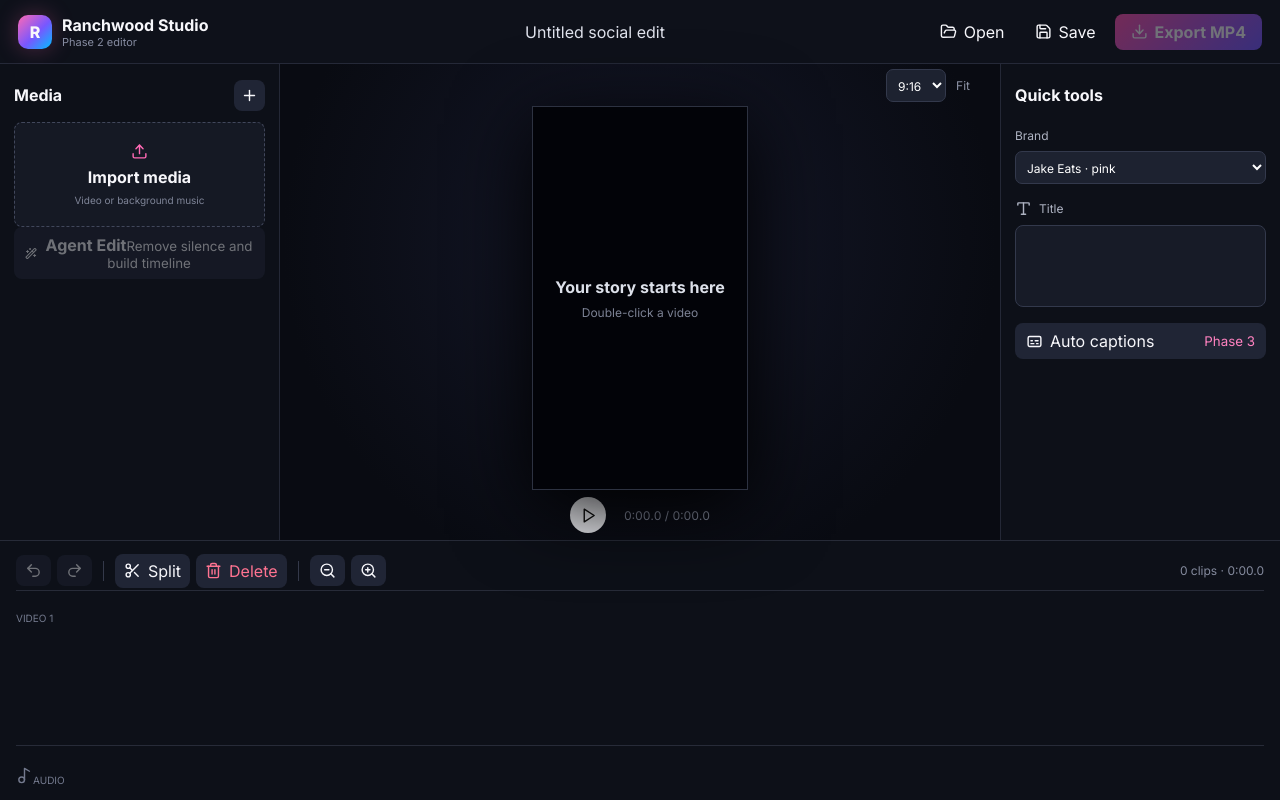
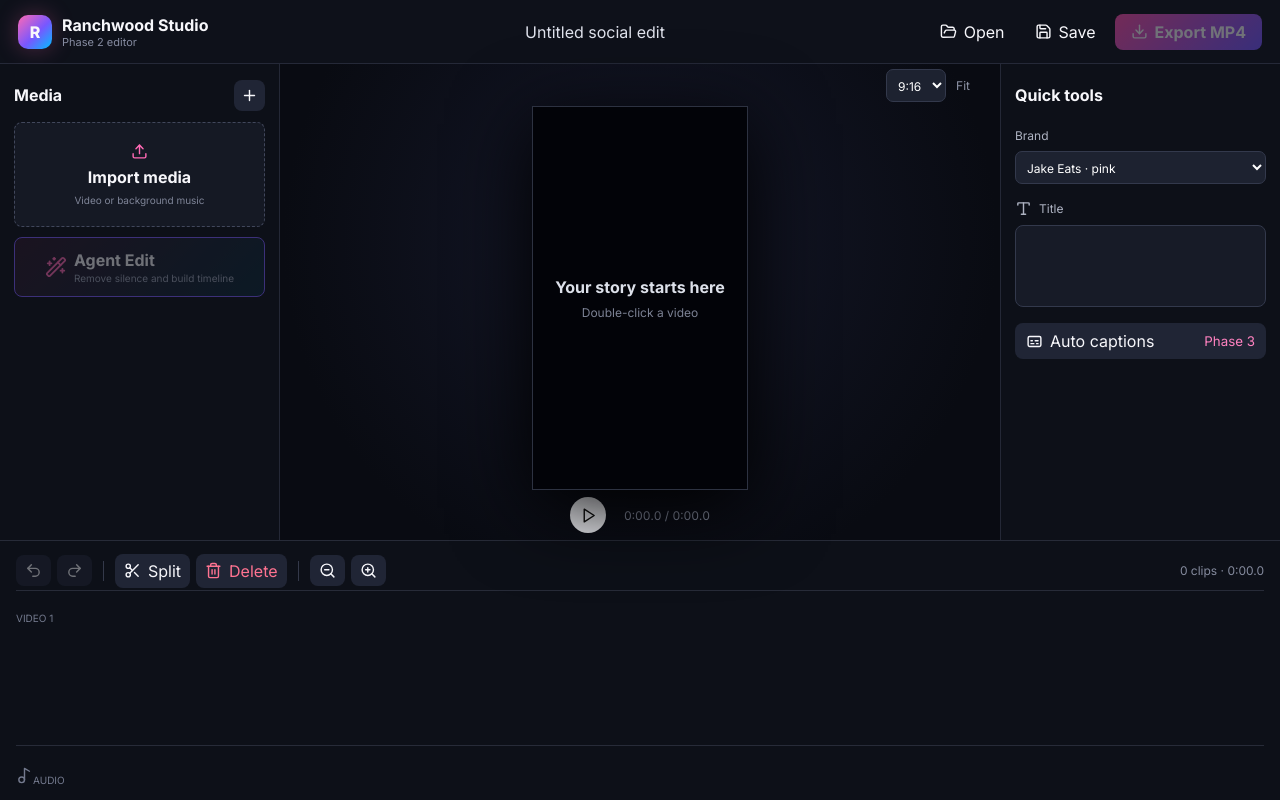
Before and after one commit to ontiverosj/ranchwood-studio, a React (Vite) app: page / in a window 1280 px wide. Built offline with nearby package versions, Linux system fonts and the light colour scheme.

Commit message:
Add Agent Edit support to src/phase2-fix.css

```diff
--- a/src/phase2-fix.css
+++ b/src/phase2-fix.css
@@ -1 +1 @@
-.media-card{transition:transform .15s ease,border-color .15s ease;border:1px solid transparent}.media-card:hover{transform:translateY(-2px);border-color:#ff69b4}.media-card small{color:#ff8bc6;font-weight:600}
+.media-card{transition:transform .15s ease,border-color .15s ease;border:1px solid transparent}.media-card:hover{transform:translateY(-2px);border-color:#ff69b4}.media-card small{color:#ff8bc6;font-weight:600}.agent-edit{width:100%;margin-top:10px;padding:12px;background:linear-gradient(135deg,#ff4fac22,#00bfff22);border:1px solid #7d5cff;text-align:left}.agent-edit>span{display:grid;gap:2px}.agent-edit small{font-size:10px;color:#9fa6ba;font-weight:400}.agent-edit svg{color:#ff69b4;width:22px;height:22px}
```
